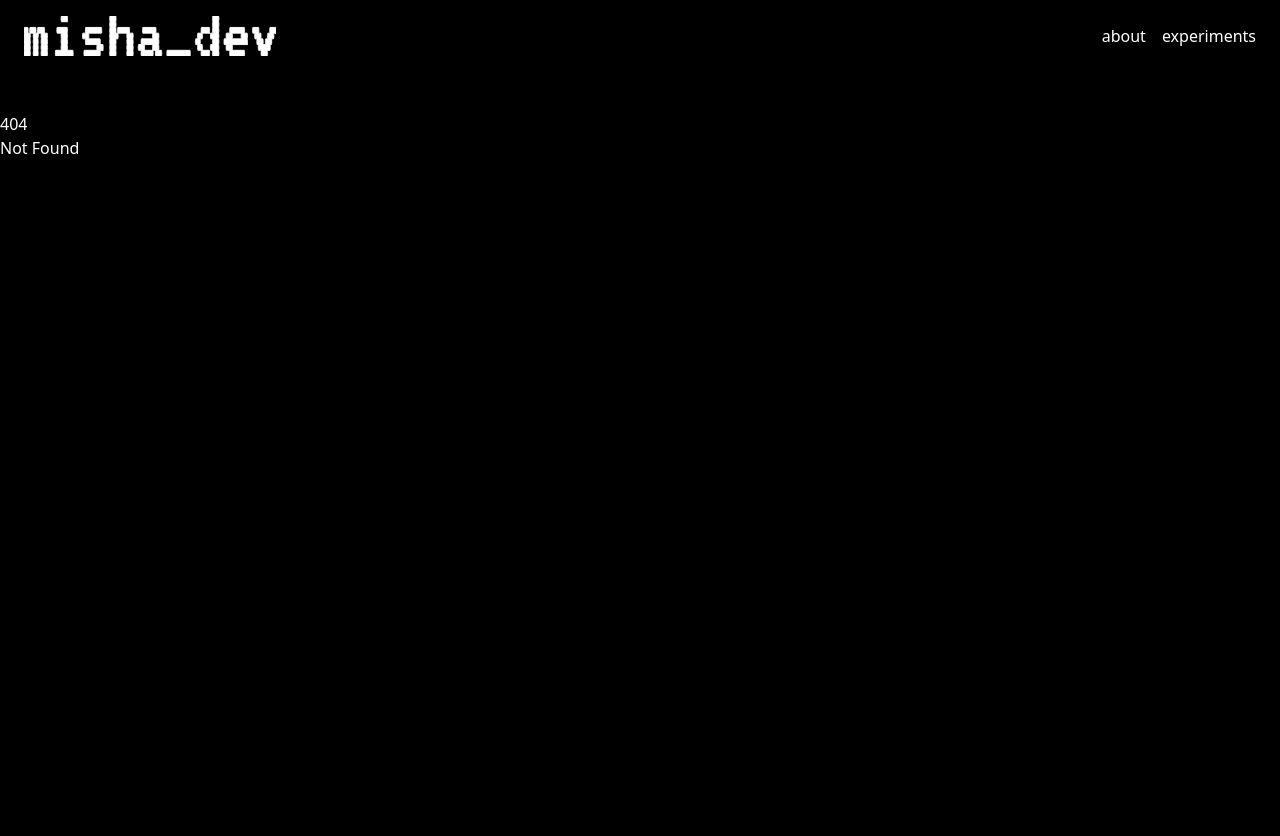
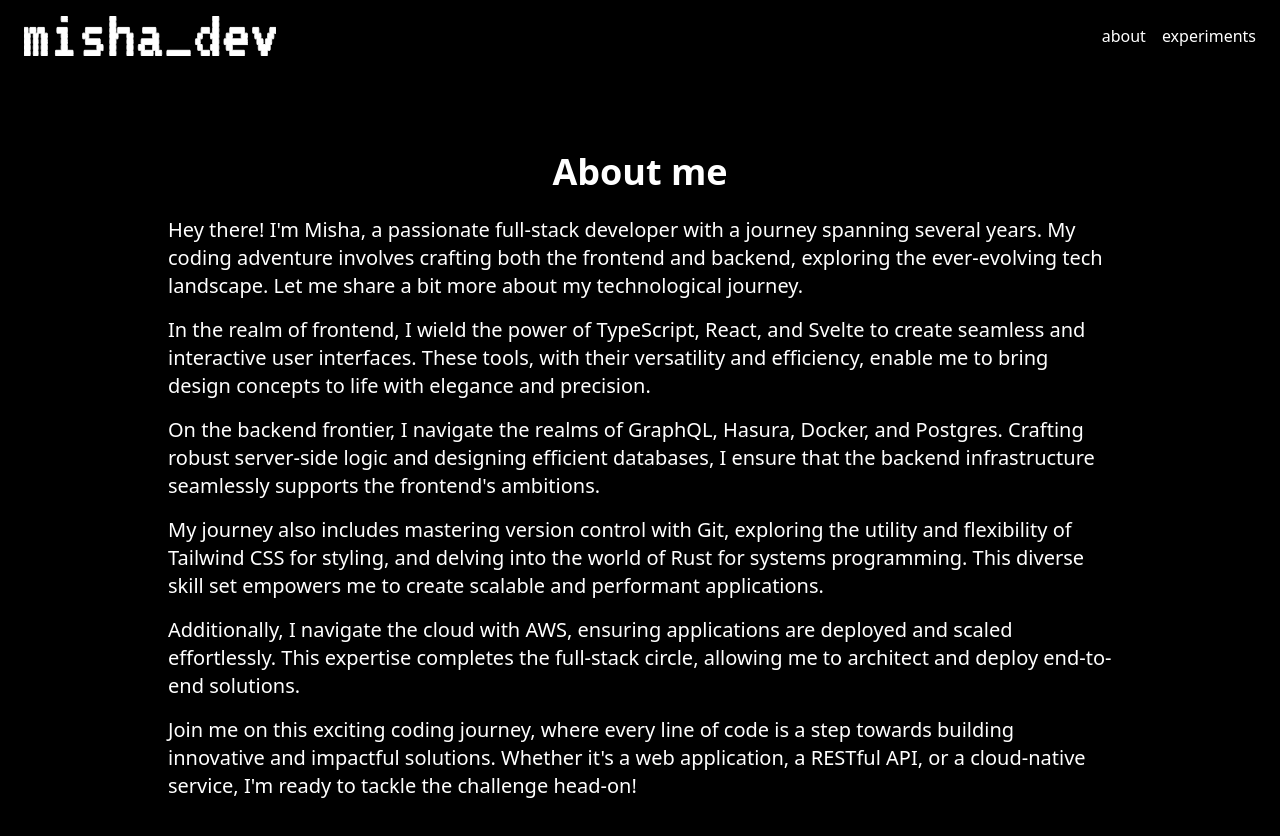
Before and after one commit to misha-mad/my-app, a SvelteKit app in the folder client/: page /about in a window 1280 px wide. Before the commit this address had no page. Shown: the top 836 px of the page. Before the commit the page ends 800 px from the top, so only its background shows below. Built offline with nearby package versions, Linux system fonts and the light colour scheme.

Commit message:
Add About Me page to client

```diff
--- /dev/null
+++ b/client/src/routes/about/+page.svelte
@@ -0,0 +1,43 @@
+<script lang="ts">
+</script>
+
+<div class="grid min-h-[calc(100vh-var(--header-height))] place-items-center">
+  <div class="max-w-5xl p-10">
+    <h1 class="text-4xl font-bold text-center mb-6">About me</h1>
+
+    <p class="text-xl mb-4">
+      Hey there! I'm Misha, a passionate full-stack developer with a journey spanning several years. My coding adventure
+      involves crafting both the frontend and backend, exploring the ever-evolving tech landscape. Let me share a bit
+      more about my technological journey.
+    </p>
+
+    <p class="text-xl mb-4">
+      In the realm of frontend, I wield the power of TypeScript, React, and Svelte to create seamless and interactive
+      user interfaces. These tools, with their versatility and efficiency, enable me to bring design concepts to life
+      with elegance and precision.
+    </p>
+
+    <p class="text-xl mb-4">
+      On the backend frontier, I navigate the realms of GraphQL, Hasura, Docker, and Postgres. Crafting robust
+      server-side logic and designing efficient databases, I ensure that the backend infrastructure seamlessly supports
+      the frontend's ambitions.
+    </p>
+
+    <p class="text-xl mb-4">
+      My journey also includes mastering version control with Git, exploring the utility and flexibility of Tailwind CSS
+      for styling, and delving into the world of Rust for systems programming. This diverse skill set empowers me to
+      create scalable and performant applications.
+    </p>
+
+    <p class="text-xl mb-4">
+      Additionally, I navigate the cloud with AWS, ensuring applications are deployed and scaled effortlessly. This
+      expertise completes the full-stack circle, allowing me to architect and deploy end-to-end solutions.
+    </p>
+
+    <p class="text-xl mb-4">
+      Join me on this exciting coding journey, where every line of code is a step towards building innovative and
+      impactful solutions. Whether it's a web application, a RESTful API, or a cloud-native service, I'm ready to tackle
+      the challenge head-on!
+    </p>
+  </div>
+</div>
```
